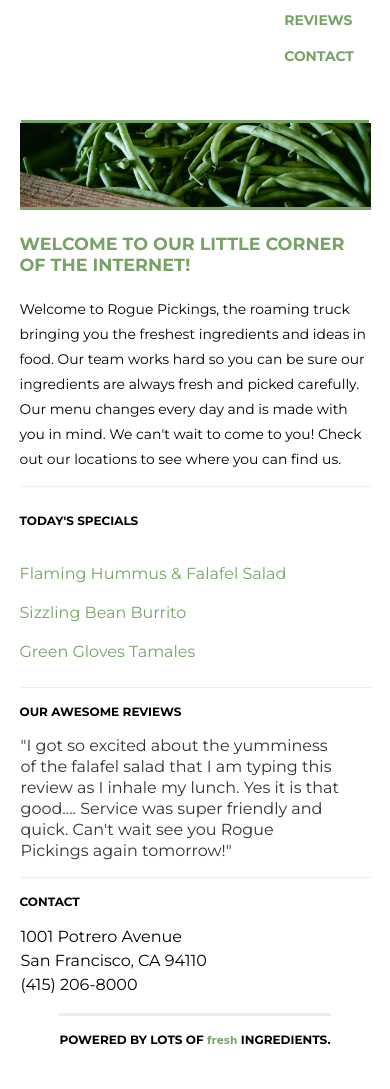
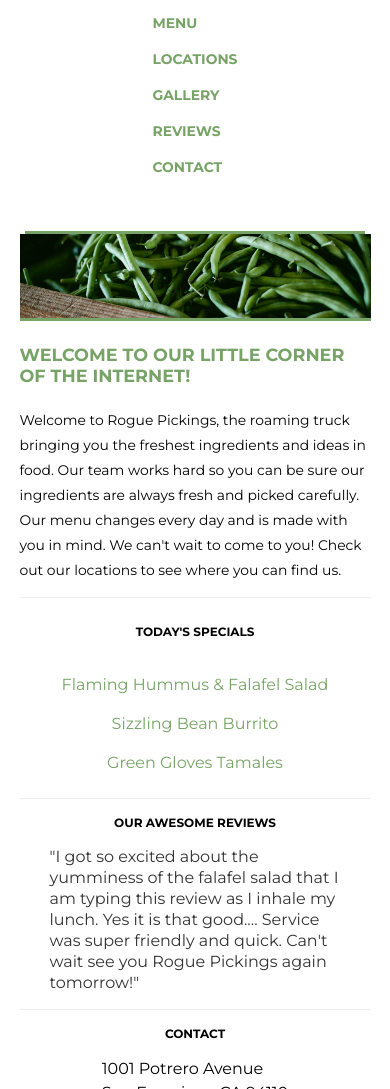
Before and after one commit to Umudouma/static-to-responsive-site, a plain HTML site: page index.html in a window 390 px wide. Shown: the part 188-1277 px from the top of the page. Before the commit the page ends 1251 px from the top, so only its background shows below. Drawn offline with Linux system fonts and the light colour scheme; a web font is replaced by a local one.

Commit message:
responsive site reflects mobile view

```diff
--- a/css/main.css
+++ b/css/main.css
@@ -50,7 +50,6 @@ p {
 
 /*The widths are in a percentage!*/
 header {
-	/*height: 110px; remove all fixed heights*/
 	border-bottom: 3px solid #77a466;
 	margin: 0 auto;
 	display: flex;
@@ -60,9 +59,11 @@ header {
 }
 
 header h1 {
-	/*float: left; remove all floats*/
 	margin: 0;
 	padding: 38px 0;
+	width: 100%;
+	display: flex;
+	justify-content: center;
 
 }
 header h1 span {
@@ -70,8 +71,10 @@ header h1 span {
 }
 
 header nav {
-	/*float: right;*/
 	padding: 46px 0;
+	width: 100%;
+	display: flex;
+	justify-content: center;
 }
 header nav ul {
 	margin: 0;
@@ -93,7 +96,6 @@ header nav ul li a{
 .top-section,
 .bottom-section {
 	margin: 0 auto;
-	/*clear: both;*/
 	display: flex;
 	justify-content: center;
 	align-items: center;
@@ -101,10 +103,6 @@ header nav ul li a{
 
 }
 
-.main-image {
-	/*height: auto;*/
-	/*float: left;*/
-}
 .main-image img {
 	display:flex;
 	width: 100%;
@@ -112,10 +110,6 @@ header nav ul li a{
 
 }
 
-.main-title {
-	/*height: auto;*/
-	/*float: left;*/
-}
 .main-title h3 {
 	text-align: left;
 	padding: 5px 0;
@@ -131,33 +125,26 @@ header nav ul li a{
 .section-two,
 .section-three {
 	width: 100%;
-	/*height: auto;*/
-	/*float: left;*/
 	border-top: 1px solid #eee;
 }
 
 .section-one h4 {
 	padding: 10px 0;
 }
+.section-one h4,li{
+display: flex;
+justify-content: center;
 
-.section-two {
-	/*border-left: 1px solid #eee;
-	border-right: 1px solid #eee;*/
+}
+.section-two h4,p{
+	display: flex;
+	justify-content: center;
 }
 
-.section-two h4,
-.section-three h4 {
-	/*padding: 10px 30px;*/
+.section-three h4,p{
+	display: flex;
+	justify-content: center;
 }
-
-.section-two p,
-.section-three p {
-	/*padding: 10px 30px;*/
-	display: flex;
-	justify-content: flex-start;
-	padding-left:1px;
-}
-
 .menu {
 	list-style: none;
 	padding: 0;
@@ -180,10 +167,8 @@ header nav ul li a{
 
 /*The widths are in a percentage!*/
 footer {
-	/*height: 50px;*/
 	border-top: 3px solid #eee;
 	margin: 0 auto;
-	/*clear: both;*/
 	text-align: center;
 	display: flex;
 	justify-content: center;
```
